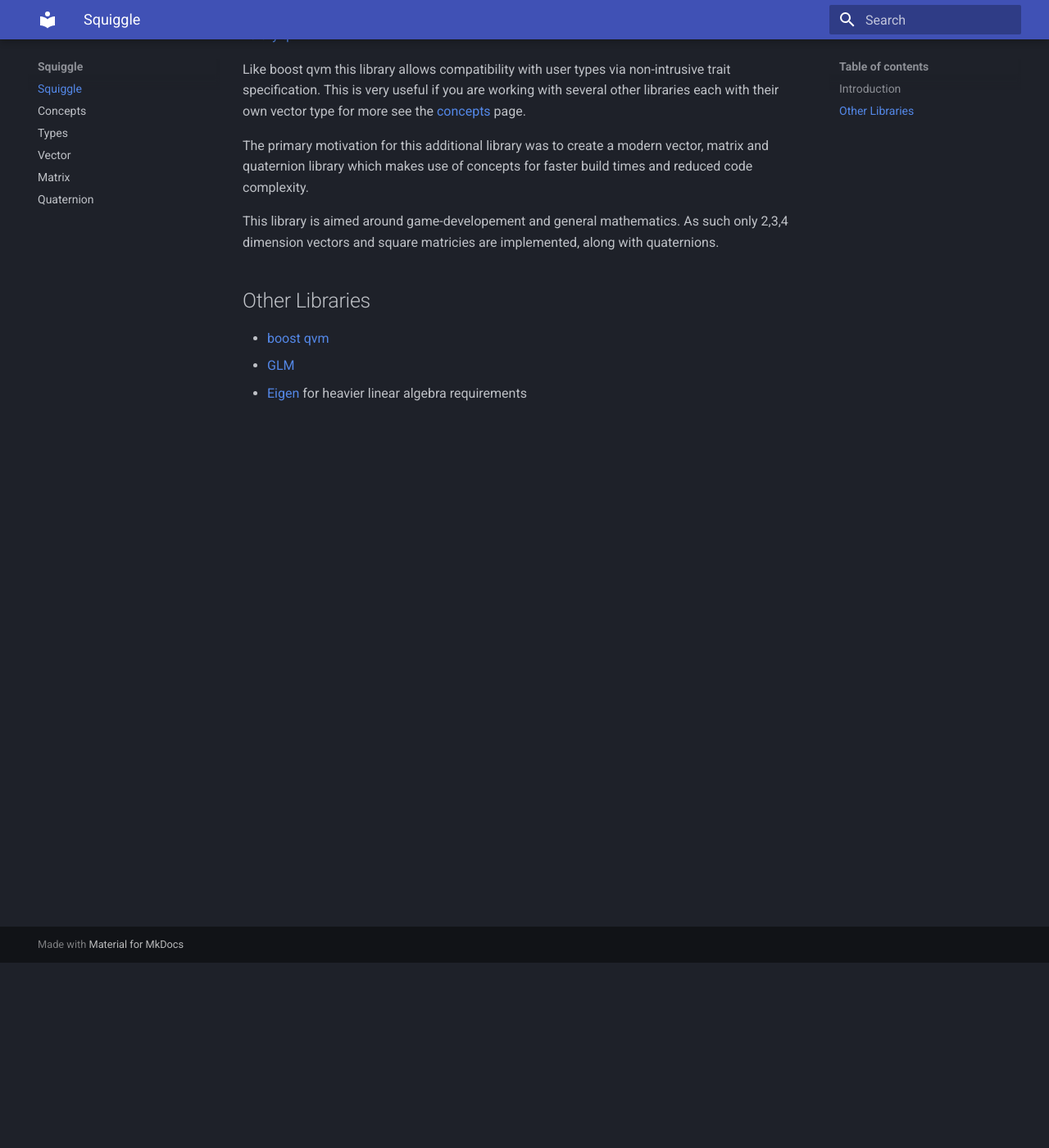
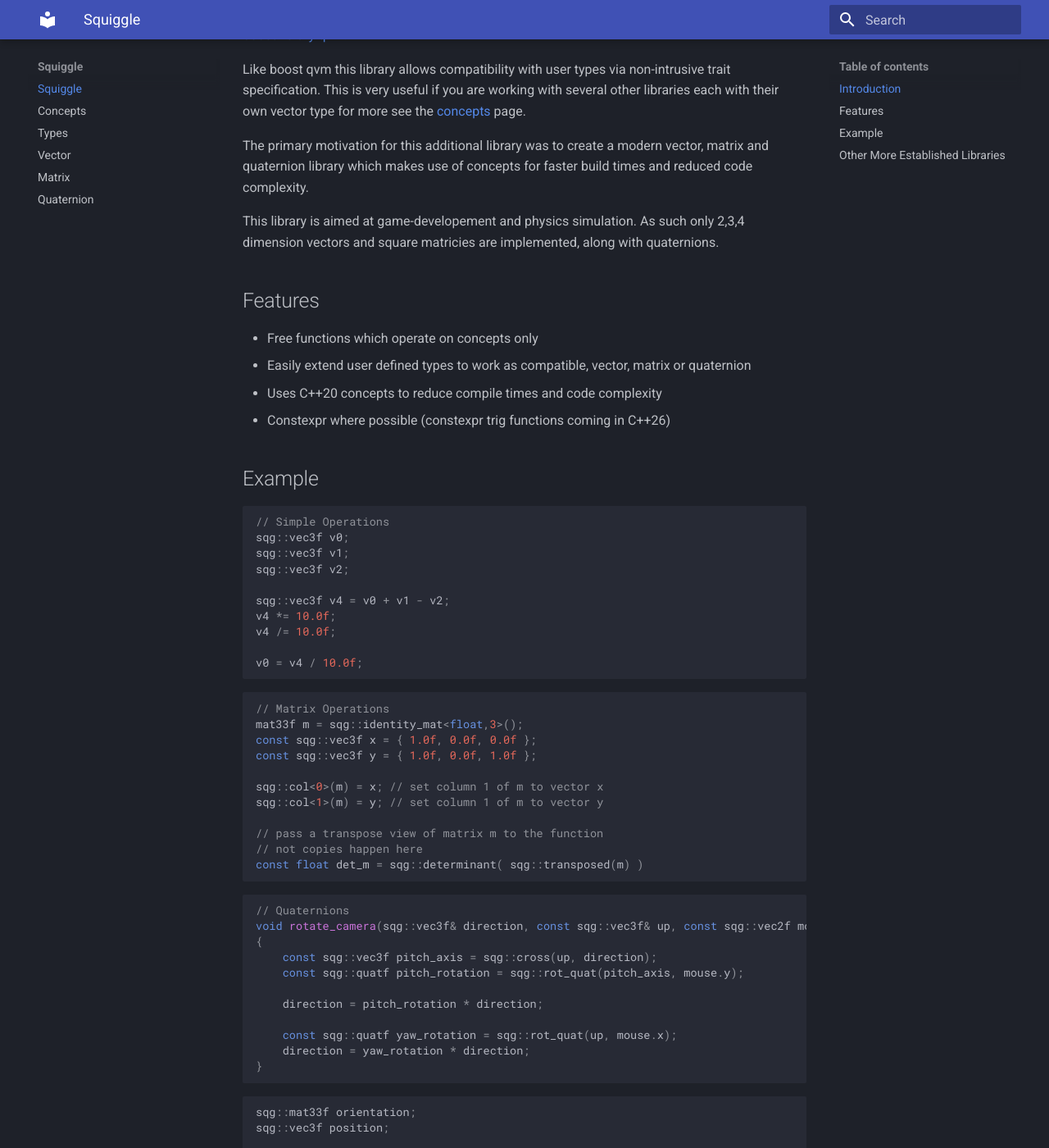
Before and after one commit to 08jne01/squiggle, an MkDocs documentation site: the page built from doc/index.md, in a window 1280 px wide and 1400 px high, scrolled down 226 px. Shown: the whole window at 82% size. Built offline with MkDocs 1.6.1 and Material for MkDocs 9.7.7, drawn with Linux system fonts in a browser that asks for light colours; some of the changed text lies outside the part shown.

Commit message:
Changes to index

````diff
--- a/doc/index.md
+++ b/doc/index.md
@@ -2,15 +2,83 @@
 
 ## Introduction
 
-Squiggle is vector, matrix and quaternion library. It is heavily inspired by the awesome [boost library qvm](https://github.com/boostorg/qvm).
+Squiggle is a C++20 vector, matrix and quaternion library. It is heavily inspired by the awesome [boost library qvm](https://github.com/boostorg/qvm).
 
 Like boost qvm this library allows compatibility with user types via non-intrusive trait specification. This is very useful if you are working with several other libraries each with their own vector type for more see the [concepts](./concepts.md) page.
 
 The primary motivation for this additional library was to create a modern vector, matrix and quaternion library which makes use of concepts for faster build times and reduced code complexity.
 
-This library is aimed around game-developement and general mathematics. As such only 2,3,4 dimension vectors and square matricies are implemented, along with quaternions.
+This library is aimed at game-developement and physics simulation. As such only 2,3,4 dimension vectors and square matricies are implemented, along with quaternions.
 
-## Other Libraries
+## Features
+
+- Free functions which operate on concepts only
+- Easily extend user defined types to work as compatible, vector, matrix or quaternion
+- Uses C++20 concepts to reduce compile times and code complexity
+- Constexpr where possible (constexpr trig functions coming in C++26)
+
+## Example
+
+```cpp
+// Simple Operations
+sqg::vec3f v0;
+sqg::vec3f v1;
+sqg::vec3f v2;
+
+sqg::vec3f v4 = v0 + v1 - v2;
+v4 *= 10.0f;
+v4 /= 10.0f;
+
+v0 = v4 / 10.0f;
+```
+
+```cpp
+// Matrix Operations
+mat33f m = sqg::identity_mat<float,3>();
+const sqg::vec3f x = { 1.0f, 0.0f, 0.0f };
+const sqg::vec3f y = { 1.0f, 0.0f, 1.0f };
+
+sqg::col<0>(m) = x; // set column 1 of m to vector x
+sqg::col<1>(m) = y; // set column 1 of m to vector y
+
+// pass a transpose view of matrix m to the function
+// not copies happen here
+const float det_m = sqg::determinant( sqg::transposed(m) )
+
+```
+
+```cpp
+// Quaternions
+void rotate_camera(sqg::vec3f& direction, const sqg::vec3f& up, const sqg::vec2f mouse)
+{
+    const sqg::vec3f pitch_axis = sqg::cross(up, direction);
+    const sqg::quatf pitch_rotation = sqg::rot_quat(pitch_axis, mouse.y);
+
+    direction = pitch_rotation * direction;
+
+    const sqg::quatf yaw_rotation = sqg::rot_quat(up, mouse.x);
+    direction = yaw_rotation * direction;
+}
+```
+
+```cpp
+sqg::mat33f orientation;
+sqg::vec3f position;
+
+sqg::mat44f transform = sqg::identity_mat<float,4>();
+
+// get views of upper 3x3 and vec3 view of column 3 (zero indexed)
+sqg::orientation(transform) = orientation;
+sqg::position(transform) = position;
+
+sqg::vec3f local_point;
+// transform local point to world space
+// local_point is converted to vec4 view with 1 as last component for transformation
+sqg::vec3f world_point = transform * local_point;
+
+```
+
+## Other More Established Libraries
 
 - [boost qvm](https://github.com/boostorg/qvm)
 - [GLM](https://github.com/icaven/glm)
````
